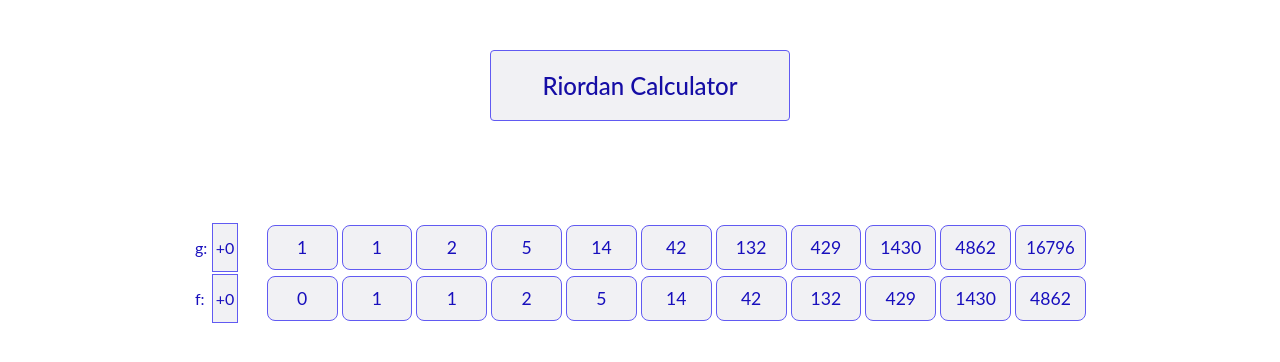
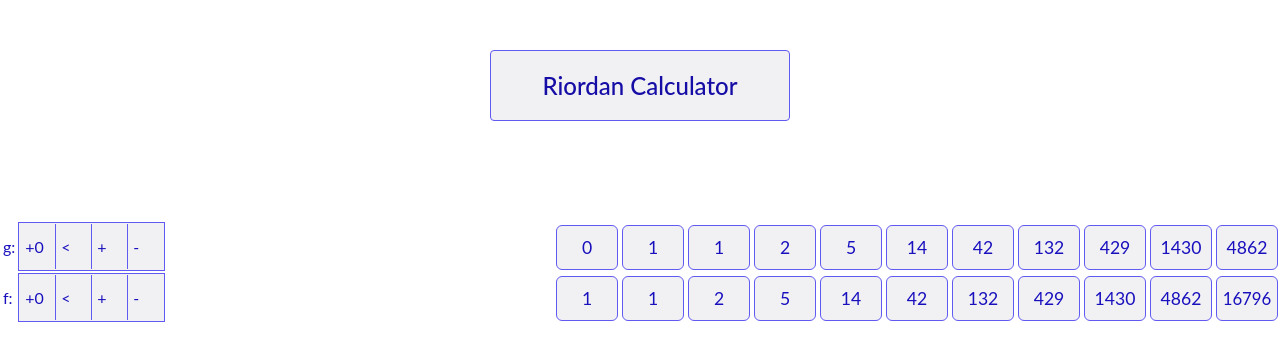
Before and after one commit to jamesshapiro/riordan-calculator-hooks, a React (Vite) app: page / in a window 1280 px wide. Shown: the top 362 px of the page. Built offline with nearby package versions, Linux system fonts and the light colour scheme.

Commit message:
add sequence controls

```diff
--- a/src/components/App/App.js
+++ b/src/components/App/App.js
@@ -3,6 +3,7 @@ import React from 'react';
 
 import DataProvider from '../DataProvider';
 import Sequence from '../Sequence';
+import SequenceControlPanel from '../SequenceControlPanel';
 
 import { INITIAL_SEQUENCE } from '../../constants';
 
@@ -13,10 +14,11 @@ function App() {
     <DataProvider>
       <Wrapper>
         <Header />
+        <SequenceControlPanel />
         <TableWrapper>
           <tbody>
-            <Sequence initialSequence={INITIAL_SEQUENCE.f} sequenceId={'g'} />
-            <Sequence initialSequence={INITIAL_SEQUENCE.g} sequenceId={'f'} />
+            <Sequence sequenceId={'g'} />
+            <Sequence sequenceId={'f'} />
           </tbody>
         </TableWrapper>
       </Wrapper>
@@ -31,7 +33,6 @@ const Wrapper = styled.div`
 `;
 
 const TableWrapper = styled.table`
-  width: min(70%, 1100px);
-  margin: 0 auto;
+  margin-left: auto;
   margin-top: 100px;
 `;
--- a/src/components/DataProvider/DataProvider.js
+++ b/src/components/DataProvider/DataProvider.js
@@ -4,14 +4,34 @@ import React from 'react';
 // For usage, see the "DataContextUser" component.
 
 import useKeydown from '../../hooks/use-keydown.hook';
+import { INITIAL_SEQUENCE } from '../../constants';
 
 export const DataContext = React.createContext();
 
 function DataProvider({ children }) {
-  const randomItem = 'random item';
   const [sequenceLength, setSequenceLength] = React.useState(11);
-  const [items, setItems] = React.useState([]);
   const [targetBoxIndex, setTargetBoxIndex] = React.useState(-1);
+  const [gSequence, setGSequence] = React.useState(INITIAL_SEQUENCE.g);
+  const [fSequence, setFSequence] = React.useState(INITIAL_SEQUENCE.f);
+
+  function handleAddZero(targetSequence) {
+    const setSequence = targetSequence === 'g' ? setGSequence : setFSequence;
+    setSequence((oldSequence) => [0, ...oldSequence]);
+  }
+  function handleLeftShift(targetSequence) {
+    const setSequence = targetSequence === 'g' ? setGSequence : setFSequence;
+    setSequence((oldSequence) => [...oldSequence.slice(1)]);
+    if (Math.min(gSequence.length, fSequence.length) < sequenceLength) {
+      setSequenceLength(Math.min(gSequence.length, fSequence.length));
+    }
+  }
+
+  function handleAugmentSequence() {
+    setSequenceLength((oldValue) => oldValue + 1);
+  }
+  function handleTruncateSequence() {
+    setSequenceLength((oldValue) => oldValue - 1);
+  }
 
   function tabFocus(event, shiftWasPressed) {
     const increment = shiftWasPressed ? -1 : 1;
@@ -20,7 +40,6 @@ function DataProvider({ children }) {
       if (result < 0) {
         result += sequenceLength * 2;
       }
-      console.log(result);
       return result;
     });
   }
@@ -30,37 +49,19 @@ function DataProvider({ children }) {
     tabFocus(event, shiftWasPressed)
   );
 
-  function createItem(content, variant) {
-    const nextItems = [
-      ...items,
-      {
-        id: crypto.randomUUID(),
-        content,
-        variant,
-      },
-    ];
-
-    setItems(nextItems);
-  }
-
-  function clearItem(id) {
-    const nextItems = items.filter((item) => {
-      return item.id !== id;
-    });
-    setItems(nextItems);
-  }
-
   return (
     <DataContext.Provider
       value={{
-        items,
-        createItem,
-        clearItem,
-        randomItem,
         sequenceLength,
         setSequenceLength,
         targetBoxIndex,
         setTargetBoxIndex,
+        gSequence,
+        fSequence,
+        handleAddZero,
+        handleAugmentSequence,
+        handleTruncateSequence,
+        handleLeftShift,
       }}
     >
       {children}
--- a/src/components/Header/Header.js
+++ b/src/components/Header/Header.js
@@ -3,8 +3,6 @@ import { DataContext } from '../DataProvider';
 import styled from 'styled-components';
 
 function Header() {
-  const { randomItem } = React.useContext(DataContext);
-
   return (
     <>
       <Wrapper>
--- a/src/components/NumberBox/NumberBox.js
+++ b/src/components/NumberBox/NumberBox.js
@@ -4,8 +4,8 @@ import styled from 'styled-components';
 
 import { DataContext } from '../DataProvider';
 
-function NumberBox({ initialValue, index, children }) {
-  const [digits, setDigits] = React.useState(initialValue);
+function NumberBox({ value, index, children }) {
+  const [digits, setDigits] = React.useState(value);
   const [isSelected, setIsSelected] = React.useState(false);
   // const [manuallyClicked, setManuallyClicked] = React.useState(false)
   const buttonRef = React.useRef(null);
@@ -46,7 +46,6 @@ function NumberBox({ initialValue, index, children }) {
   const inputNumberBox = (
     <form
       onSubmit={(event) => {
-        console.log('submitting');
         event.preventDefault();
         setIsSelected(false);
       }}
@@ -92,7 +91,7 @@ const Wrapper = styled.div`
     background-color: var(--number-box-hover-background-color);
     color: var(--number-box-hover-font-color);
   }
-  border-radius: 8px;
+  border-radius: 6px;
   width: fit-content;
   min-width: var(--number-box-width);
   width: 100%;
--- a/src/components/Sequence/Sequence.js
+++ b/src/components/Sequence/Sequence.js
@@ -5,28 +5,32 @@ import NumberBox from '../NumberBox';
 
 import styled from 'styled-components';
 
-function Sequence({ initialSequence, sequenceId }) {
-  const { sequenceLength } = React.useContext(DataContext);
-  console.log(sequenceLength);
+function Sequence({ sequenceId }) {
+  const {
+    sequenceLength,
+    gSequence,
+    fSequence,
+    handleAddZero,
+    handleAugmentSequence,
+    handleTruncateSequence,
+    handleLeftShift,
+  } = React.useContext(DataContext);
+  const sequence = sequenceId === 'g' ? gSequence : fSequence;
 
-  const [sequence, setSequence] = React.useState(initialSequence);
   const delta = sequenceId === 'f' ? sequenceLength : 0;
-  return (
-    <Wrapper>
-      <td>{sequenceId}:</td>
-      <TDWrapper>
-        <ButtonWrapper>+0</ButtonWrapper>
-      </TDWrapper>
-      <TDSpace />
-      {sequence.slice(0, sequenceLength).map((num, index) => {
-        return (
-          <td>
-            <NumberBox initialValue={num} index={index + delta} />
-          </td>
-        );
-      })}
-    </Wrapper>
-  );
+  const elements = sequence.slice(0, sequenceLength).map((num, index) => {
+    return (
+      <td>
+        <NumberBox
+          value={num}
+          index={index + delta}
+          key={`${index + delta}-${num}`}
+        />
+      </td>
+    );
+  });
+
+  return <Wrapper>{elements}</Wrapper>;
 }
 
 export default Sequence;
@@ -34,26 +38,3 @@ export default Sequence;
 const Wrapper = styled.tr`
   color: var(--number-box-font-color);
 `;
-
-const ButtonWrapper = styled.button``;
-
-const TDWrapper = styled.td`
-  border-radius: 0px;
-  background-color: var(--number-box-background-color);
-  &:hover {
-    background-color: var(--number-box-hover-background-color);
-    color: var(--number-box-hover-font-color);
-  }
-  &:active {
-    background-color: var(--active-button-color);
-    color: white;
-    transform: scale(1.1);
-  }
-  border: 1px solid var(--number-box-border-color);
-  min-width: var(--min-cell-width);
-  text-align: center;
-`;
-
-const TDSpace = styled.td`
-  min-width: var(--min-cell-width);
-`;
--- /dev/null
+++ b/src/components/SequenceControl/SequenceControl.js
@@ -0,0 +1,62 @@
+import React from 'react';
+
+import styled from 'styled-components';
+
+import { DataContext } from '../DataProvider';
+
+function SequenceControl({ sequenceId }) {
+  const {
+    handleAddZero,
+    handleAugmentSequence,
+    handleTruncateSequence,
+    handleLeftShift,
+  } = React.useContext(DataContext);
+
+  return (
+    <tr>
+      <td>{sequenceId}:</td>
+      <TDWrapper>
+        <ButtonWrapper onClick={() => handleAddZero(sequenceId)}>
+          +0
+        </ButtonWrapper>
+        <ButtonWrapper onClick={() => handleLeftShift(sequenceId)}>
+          {'<'}
+        </ButtonWrapper>
+        <ButtonWrapper onClick={handleAugmentSequence}>+</ButtonWrapper>
+        <ButtonWrapper onClick={handleTruncateSequence}>-</ButtonWrapper>
+      </TDWrapper>
+    </tr>
+  );
+}
+
+export default SequenceControl;
+
+const ButtonWrapper = styled.button`
+  cursor: pointer;
+  height: var(--number-box-height);
+  width: var(--min-button-width);
+  &:hover {
+    background-color: var(--number-box-hover-background-color);
+    color: var(--number-box-hover-font-color);
+  }
+  &:active {
+    background-color: var(--active-button-color);
+    color: white;
+    transform: scale(1.1);
+  }
+  padding-left: 5px;
+  padding-right: 30px;
+  &:not(:last-of-type) {
+    border-right: 1px solid var(--number-box-border-color);
+  }
+`;
+
+const TDWrapper = styled.td`
+  cursor: pointer;
+  display: block;
+  border-radius: 0px;
+  background-color: var(--number-box-background-color);
+
+  border: 1px solid var(--number-box-border-color);
+  width: fit-content;
+`;
--- /dev/null
+++ b/src/components/SequenceControl/index.js
@@ -0,0 +1,2 @@
+export * from './SequenceControl';
+export { default } from './SequenceControl';
--- /dev/null
+++ b/src/components/SequenceControlPanel/SequenceControlPanel.js
@@ -0,0 +1,34 @@
+import React from 'react';
+
+import styled from 'styled-components';
+import SequenceControl from '../SequenceControl';
+
+function SequenceControlPanel() {
+  return (
+    <Wrapper>
+      <table>
+        <tbody>
+          <SequenceControl sequenceId={'g'} />
+          <SequenceControl sequenceId={'f'} />
+        </tbody>
+      </table>
+    </Wrapper>
+  );
+}
+
+export default SequenceControlPanel;
+
+const Wrapper = styled.div`
+  color: var(--number-box-font-color);
+  z-index: 1;
+  position: fixed;
+  top: 215px;
+  /* margin-top: 0px; */
+  font-family: 'Lato', sans-serif;
+  border-right: var(--audio-player-border);
+  width: var(--playlists-width);
+  height: 100vh;
+  text-align: left;
+  padding: none;
+  padding-top: 5px;
+`;
--- /dev/null
+++ b/src/components/SequenceControlPanel/index.js
@@ -0,0 +1,2 @@
+export * from './SequenceControlPanel';
+export { default } from './SequenceControlPanel';
--- a/src/styles.css
+++ b/src/styles.css
@@ -13,6 +13,7 @@ body {
   --header-color: hsl(243, 85%, 35%);
   --active-button-color: hsl(243, 85%, 35%);
   --min-cell-width: 20px;
+  --min-button-width: 25px;
 }
 
 body,
```
